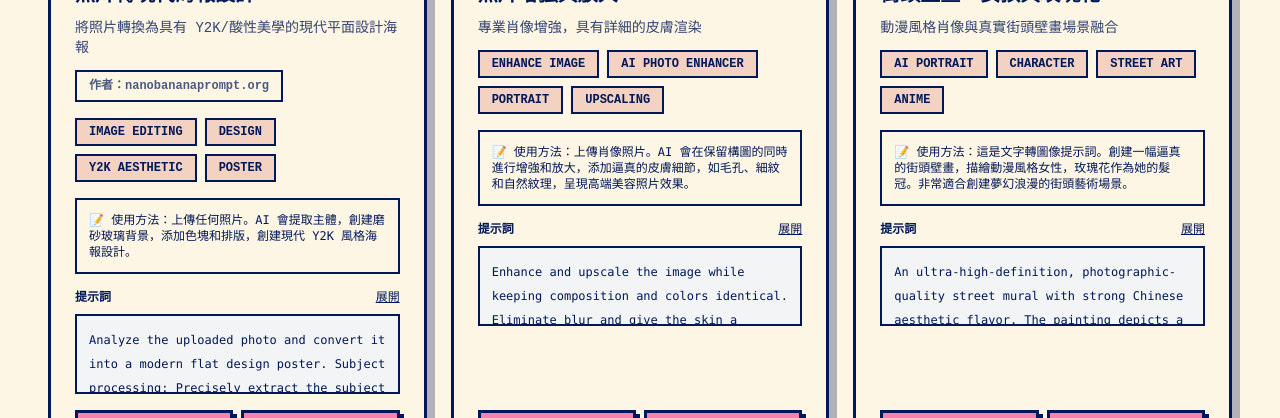
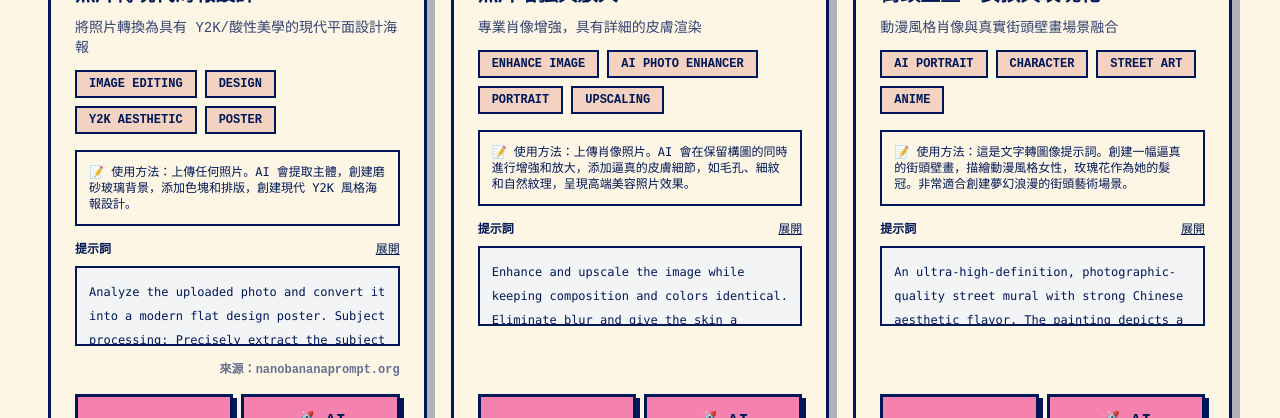
Before and after one commit to LukaHuang/nano-banana-gallery, a Next.js app: page / in a window 1280 px wide. Shown: the part 762-1180 px from the top of the page. Built offline with nearby package versions, Linux system fonts and the light colour scheme.

Commit message:
Move author/source label to bottom of prompt card
- Removed author label from top of card
- Added source/author label below prompt content
- Displays 'Source: SourceName (@Author)' for awesome prompts
- Displays 'Source: SourceName' for other prompts

```diff
--- a/components/PromptCard.tsx
+++ b/components/PromptCard.tsx
@@ -98,31 +98,7 @@ export default function PromptCard({ prompt, language }: PromptCardProps) {
         </p>
 
         {/* Author Label */}
-        {/* Author Label */}
-        {(source || prompt.description.en.includes('Created by')) && (
-          <div className="mb-4">
-            <a
-              href={source?.url || '#'}
-              target="_blank"
-              rel="noopener noreferrer"
-              className="inline-flex items-center gap-1.5 px-3 py-1.5 border-2 border-current bg-accent bg-opacity-40 hover:bg-opacity-60 transition-all text-xs font-bold"
-              title={source?.description?.[language] || source?.name}
-            >
-              <span className="opacity-70">
-                {language === 'en' ? 'Author: ' : '作者：'}
-                {(() => {
-                  // Try to extract author from description
-                  const desc = prompt.description.en;
-                  const match = desc.match(/Created by (@[^\s(]+)/);
-                  if (match) {
-                    return match[1];
-                  }
-                  return source?.name || 'Unknown';
-                })()}
-              </span>
-            </a>
-          </div>
-        )}
+
 
         {/* Tags */}
         <div className="flex flex-wrap gap-2 mb-4">
@@ -169,6 +145,32 @@ export default function PromptCard({ prompt, language }: PromptCardProps) {
           </div>
         </div>
 
+        {/* Author Label */}
+        {(source || prompt.description.en.includes('Created by')) && (
+          <div className="mb-4 flex justify-end">
+            <a
+              href={source?.url || '#'}
+              target="_blank"
+              rel="noopener noreferrer"
+              className="inline-flex items-center gap-1.5 text-xs font-bold opacity-60 hover:opacity-100 transition-opacity"
+              title={source?.description?.[language] || source?.name}
+            >
+              <span>
+                {language === 'en' ? 'Source: ' : '來源：'}
+                {(() => {
+                  // Try to extract author from description
+                  const desc = prompt.description.en;
+                  const match = desc.match(/Created by (@[^\s(]+)/);
+                  if (match) {
+                    return `${source?.name} (${match[1]})`;
+                  }
+                  return source?.name || 'Unknown';
+                })()}
+              </span>
+            </a>
+          </div>
+        )}
+
         {/* Action Buttons */}
         <div className="flex gap-2 mt-auto">
           <button
```
